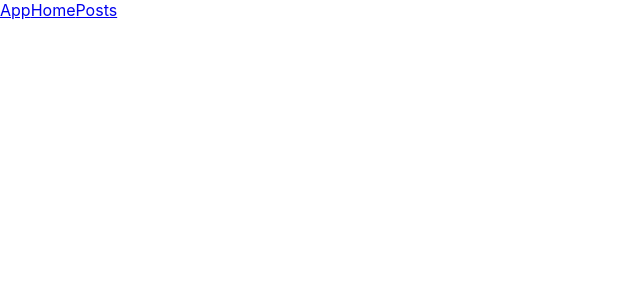
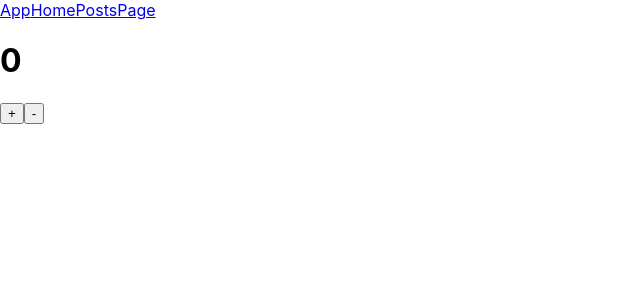
Before and after one commit to riquen/react-basic, a React (Create React App) app: page /page in a window 1280 px wide. Before the commit this address had no page. Shown: the top 300 px of the page, without its empty margins (0-640 px from the left). Built offline with nearby package versions, Linux system fonts and the light colour scheme.

Commit message:
adding reducer

```diff
--- a/src/components/P/index.jsx
+++ b/src/components/P/index.jsx
@@ -1,16 +1,29 @@
-import { useContext } from 'react';
+import { useContext, useRef } from 'react';
 import { GlobalContext } from '../../contexts/AppContext';
+import actions from '../../store/actions';
 
 const P = () => {
+  const inputRef = useRef();
   const context = useContext(GlobalContext);
   const {
-    state: { body },
-    setState,
+    state: { body, counter },
+    dispatch,
   } = context;
+
   return (
-    <p onClick={() => setState((s) => ({ ...s, counter: s.counter + 1 }))}>
-      {body}
-    </p>
+    <>
+      <p
+        onClick={() =>
+          dispatch({
+            type: actions.INCREMENT_COUNTER,
+            payload: { counter: counter, value: inputRef.current.value },
+          })
+        }
+      >
+        {body}
+      </p>
+      <input ref={inputRef} type="text" />
+    </>
   );
 };
 
--- a/src/contexts/AppContext/index.jsx
+++ b/src/contexts/AppContext/index.jsx
@@ -1,13 +1,14 @@
-import { createContext, useState } from 'react';
+import { createContext, useReducer } from 'react';
 import globalState from './data';
 import P from 'prop-types';
+import reducer from '../../store/reducers';
 
 export const GlobalContext = createContext();
 
 const AppContext = ({ children }) => {
-  const [state, setState] = useState(globalState);
+  const [state, dispatch] = useReducer(reducer, globalState);
   return (
-    <GlobalContext.Provider value={{ state, setState }}>
+    <GlobalContext.Provider value={{ state, dispatch }}>
       {children}
     </GlobalContext.Provider>
   );
--- a/src/routes/index.jsx
+++ b/src/routes/index.jsx
@@ -3,6 +3,7 @@ import Home from '../templates/Home/Home';
 import App from '../templates/App/App';
 import Menu from '../components/Menu';
 import Posts from '../templates/Posts';
+import Page from '../templates/Page';
 
 const MainRoutes = () => {
   return (
@@ -12,12 +13,14 @@ const MainRoutes = () => {
           <Link to="/">App</Link>
           <Link to="/home">Home</Link>
           <Link to="/posts">Posts</Link>
+          <Link to="/page">Page</Link>
         </>
       </Menu>
       <Routes>
         <Route index path="/" element={<App />} />
         <Route exact path="/home" element={<Home />} />
         <Route exact path="/posts" element={<Posts />} />
+        <Route exact path="/page" element={<Page />} />
       </Routes>
     </BrowserRouter>
   );
--- /dev/null
+++ b/src/store/actions.js
@@ -0,0 +1,5 @@
+const actions = {
+  INCREMENT_COUNTER: 'INCREMENT_COUNTER',
+};
+
+export default actions;
--- /dev/null
+++ b/src/store/reducers.js
@@ -0,0 +1,16 @@
+import actions from './actions';
+
+const reducer = (state, action) => {
+  switch (action.type) {
+    case actions.INCREMENT_COUNTER: {
+      return {
+        ...state,
+        counter: action.payload?.counter + 1,
+        body: action.payload?.value,
+      };
+    }
+  }
+  return { ...state };
+};
+
+export default reducer;
--- /dev/null
+++ b/src/templates/Page/index.jsx
@@ -0,0 +1,40 @@
+import { useReducer } from 'react';
+
+const globalState = {
+  title: 'Título do contexto',
+  body: 'Body do contexto',
+  counter: 0,
+};
+
+const reducer = (state, action) => {
+  switch (action.type) {
+    case 'incrementCounter':
+      return { ...state, counter: action.payload + 1 };
+    case 'decrementCounter':
+      return { ...state, counter: action.payload - 1 };
+  }
+  return { ...state };
+};
+
+const Page = () => {
+  const [state, dispatch] = useReducer(reducer, globalState);
+  const { counter } = state;
+
+  return (
+    <div>
+      <h1>{counter}</h1>
+      <button
+        onClick={() => dispatch({ type: 'incrementCounter', payload: counter })}
+      >
+        +
+      </button>
+      <button
+        onClick={() => dispatch({ type: 'decrementCounter', payload: counter })}
+      >
+        -
+      </button>
+    </div>
+  );
+};
+
+export default Page;
```
